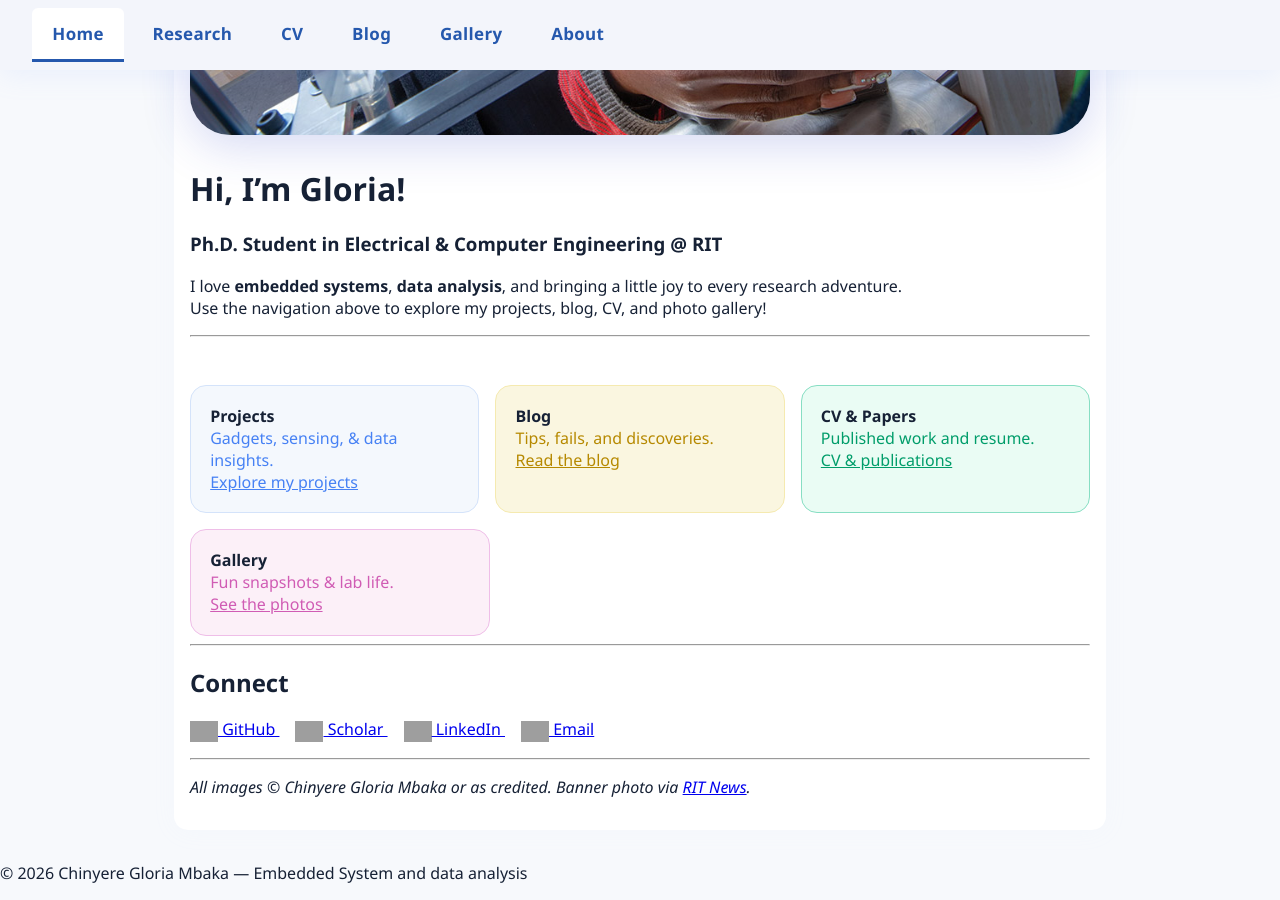
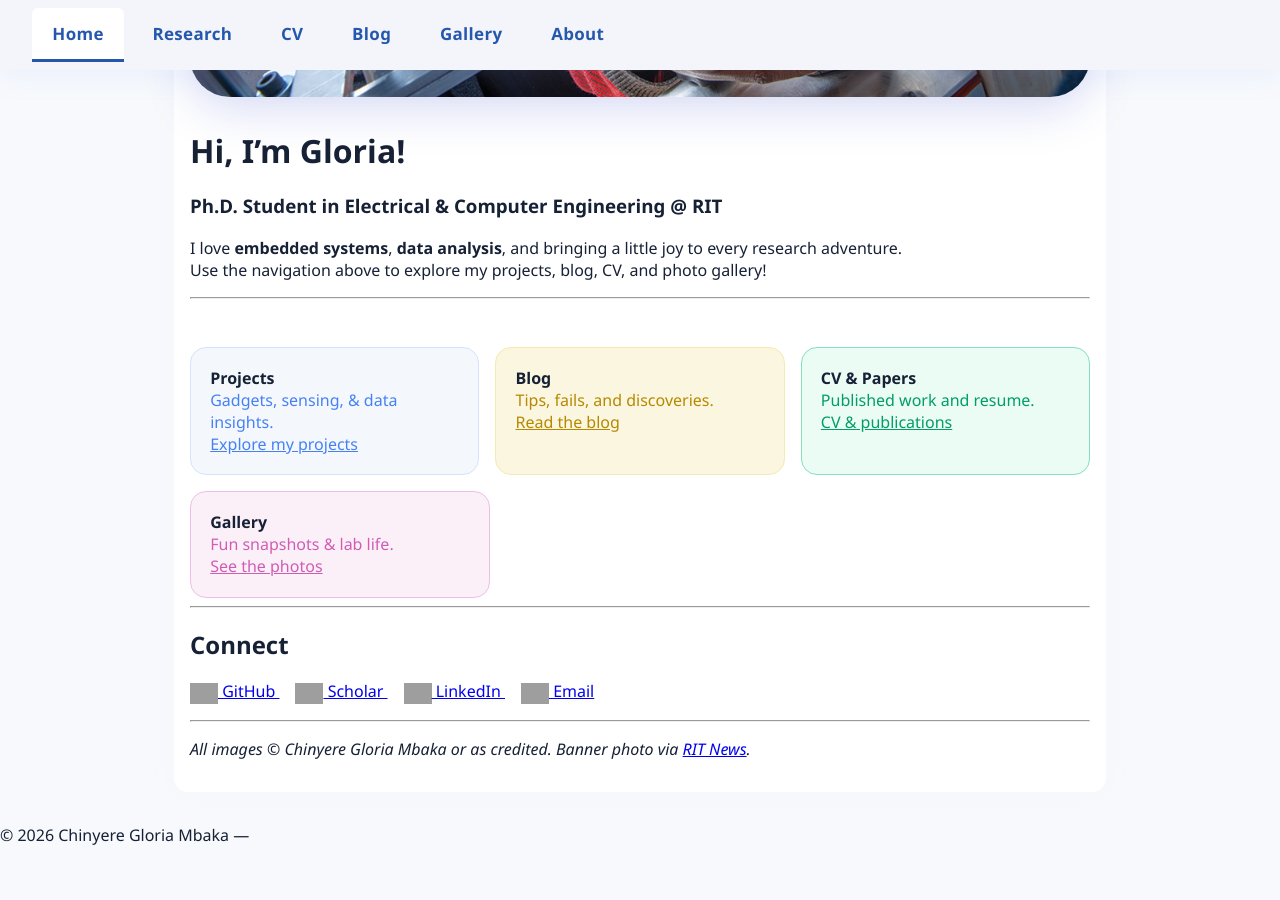
Before and after one commit to mbaglo/mbaglo.github.io, a Jekyll site: the page built from index.md, in a window 1280 px wide and 900 px high, scrolled down 697 px. Built offline with Jekyll 4.4.1, drawn with Linux system fonts in a browser that asks for light colours; after the commit the page ends 1559 px from its top, so only the background shows below that; some of the changed text lies outside the part shown; grey boxes are pictures that could not be loaded.

Commit message:
Remove description (tagline) from site config for clean header

```diff
--- a/_config.yml
+++ b/_config.yml
@@ -1,6 +1,6 @@
 title: "Chinyere Gloria Mbaka"
 email: "60557047+mbaglo@users.noreply.github.com"
-description: "Embedded System and data analysis"
+description: ""
 baseurl: ""
 url: "https://mbaglo.github.io"
 theme: minima
```
